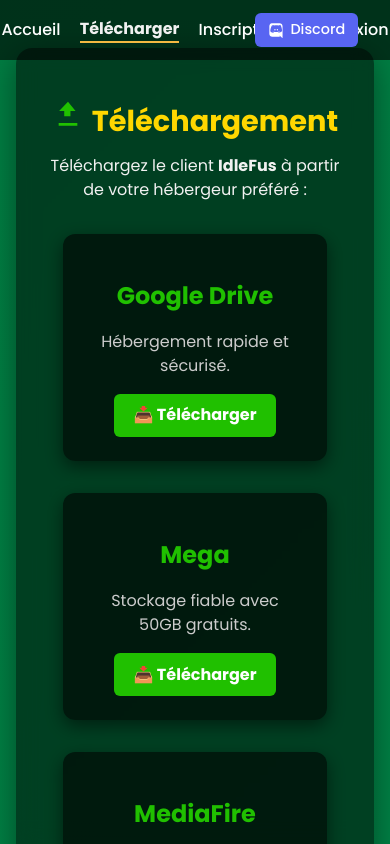
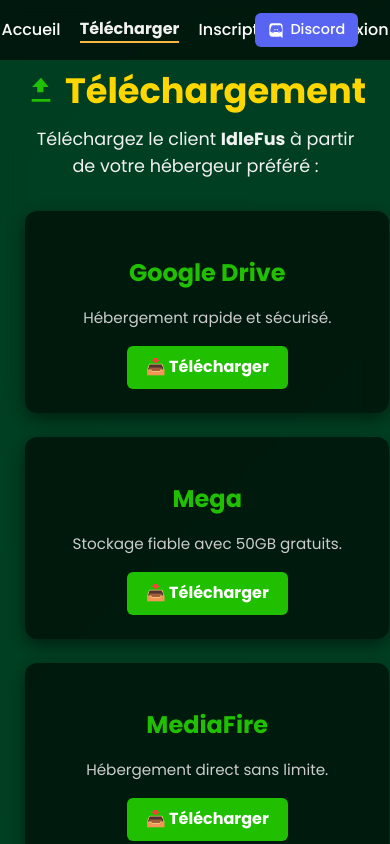
Before and after one commit to NyteProDev/Site, a React (Vite) app: page /telecharger in a window 390 px wide. Built offline with nearby package versions, Linux system fonts and the light colour scheme; no server answers.

Commit message:
Download.css

```diff
--- a/src/pages/Download.css
+++ b/src/pages/Download.css
@@ -2,13 +2,11 @@
   display: flex;
   justify-content: center;
   align-items: center;
-  min-height: 100%;
-  width: 100%;
+  min-height: 94vh;
+  width: 100vw;
   background: linear-gradient(135deg, #01733b, #00884a);
   background-size: 400% 400%;
   animation: gradientMove 10s ease infinite;
-  padding: 3rem 1rem;
-  box-sizing: border-box;
 }
 
 @keyframes gradientMove {
@@ -25,16 +23,18 @@
   color: #ffffff;
   text-align: center;
   padding: 3rem 4rem;
-  max-width: 1200px;
-  width: 100%;
+  max-width: 800px;
+  width: 95%;
   animation: fadeIn 0.6s ease forwards;
-  box-sizing: border-box;
 }
 
 .download-panel h1 {
   font-size: 2.2rem;
   font-weight: 700;
   color: #ffd700;
+  display: flex;
+  justify-content: center;
+  align-items: center;
   margin-bottom: 1rem;
 }
 
@@ -46,9 +46,9 @@
 
 .download-links {
   display: flex;
+  justify-content: space-around;
   flex-wrap: wrap;
-  justify-content: center;
-  gap: 2rem;
+  gap: 1.5rem;
   margin-top: 2rem;
 }
 
@@ -57,12 +57,9 @@
   border-radius: 12px;
   box-shadow: 0 6px 18px rgba(0, 0, 0, 0.5);
   padding: 1.5rem 1.8rem;
-  min-width: 220px;
-  max-width: 280px;
-  flex: 1 1 220px;
+  width: 220px;
   text-align: center;
   transition: transform 0.3s ease, box-shadow 0.3s ease;
-  box-sizing: border-box;
 }
 
 .download-card:hover {
@@ -109,12 +106,7 @@
   to { opacity: 1; transform: scale(1); }
 }
 
-/* 🌙 Responsive Mobile */
 @media (max-width: 768px) {
-  .download-panel {
-    padding: 2rem;
-  }
-
   .download-links {
     flex-direction: column;
     align-items: center;
@@ -122,14 +114,5 @@
 
   .download-card {
     width: 90%;
-    max-width: 320px;
-  }
-
-  .download-panel h1 {
-    font-size: 1.8rem;
-  }
-
-  .download-panel p {
-    font-size: 1rem;
   }
 }
```
